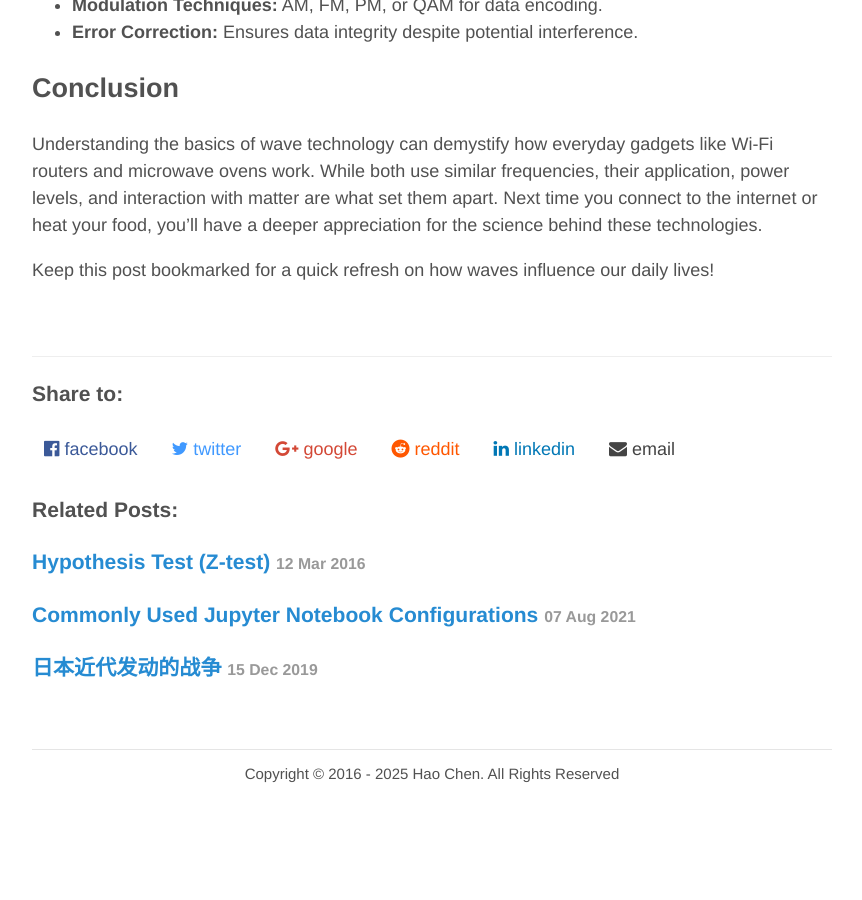
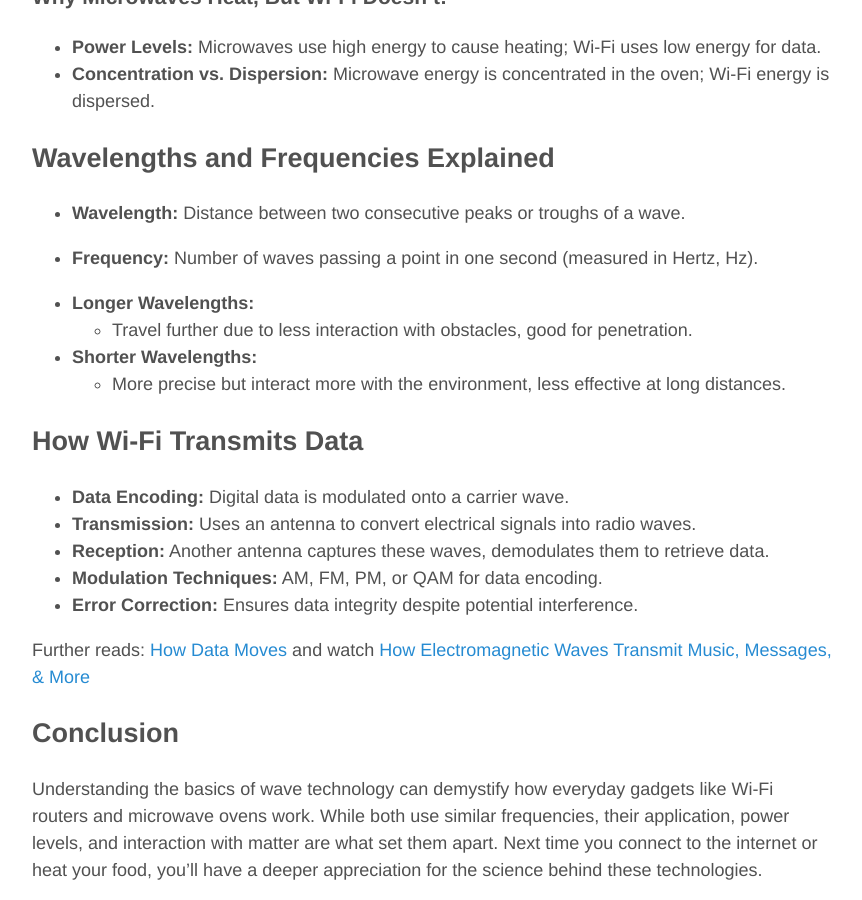
Before and after one commit to haoeric/haoeric.github.io, a Jekyll site: the page built from _posts/Skills/2025-01-11-waves-from-wifi-to-microwave.md, in a window 1280 px wide and 900 px high, scrolled down 2293 px. Shown: the whole window, without its empty margins (208-1070 px from the left). Built offline with Jekyll 4.4.1, drawn with Linux system fonts in a browser that asks for light colours; our own code applies the rules of GitHub Pages for plain Markdown files; before the commit the page ends 3116 px from its top, so only the background shows below that; some of the changed text lies outside the part shown.

Commit message:
feat: refine post on waves

```diff
--- a/_posts/Skills/2025-01-11-waves-from-wifi-to-microwave.md
+++ b/_posts/Skills/2025-01-11-waves-from-wifi-to-microwave.md
@@ -17,10 +17,15 @@
 ## Types of Waves
 
 ### Radio Waves vs. Sound Waves
+
 - **Radio Waves:**
-  - **Nature:** [Electromagnetic waves](https://www.noaa.gov/jetstream/satellites/electromagnetic-waves) that travel at the speed of light.
+  - **Nature:** Electromagnetic waves that travel at the speed of light.
   - **Medium:** Don't need a medium to propagate; can travel through space.
   - **Wavelength & Frequency:** Long wavelengths (1mm - 100s km), low to high frequencies (3 kHz - 300 GHz).
+
+![Electromagnetic spectrum](/figures/2025-01-11-waves-from-wifi-to-microwave/em_spectrum.gif)
+
+Further read on [Electromagnetic waves](https://www.noaa.gov/jetstream/satellites/electromagnetic-waves).
 
 - **Sound Waves:**
   - **Nature:** Mechanical waves that require a medium (air, water, solids) to travel.
@@ -79,8 +84,8 @@
 - **Modulation Techniques:** AM, FM, PM, or QAM for data encoding.
 - **Error Correction:** Ensures data integrity despite potential interference.
 
+Further reads: [How Data Moves](https://howdatamoves.com/) and watch [How Electromagnetic Waves Transmit Music, Messages, & More](https://www.youtube.com/watch?v=whEqaxlCVSs)
+
 ## Conclusion
 
 Understanding the basics of wave technology can demystify how everyday gadgets like Wi-Fi routers and microwave ovens work. While both use similar frequencies, their application, power levels, and interaction with matter are what set them apart. Next time you connect to the internet or heat your food, you'll have a deeper appreciation for the science behind these technologies.
-
-Keep this post bookmarked for a quick refresh on how waves influence our daily lives!
```
Also changed, not shown: figures/2025-01-11-waves-from-wifi-to-microwave/em_spectrum.gif (added).
